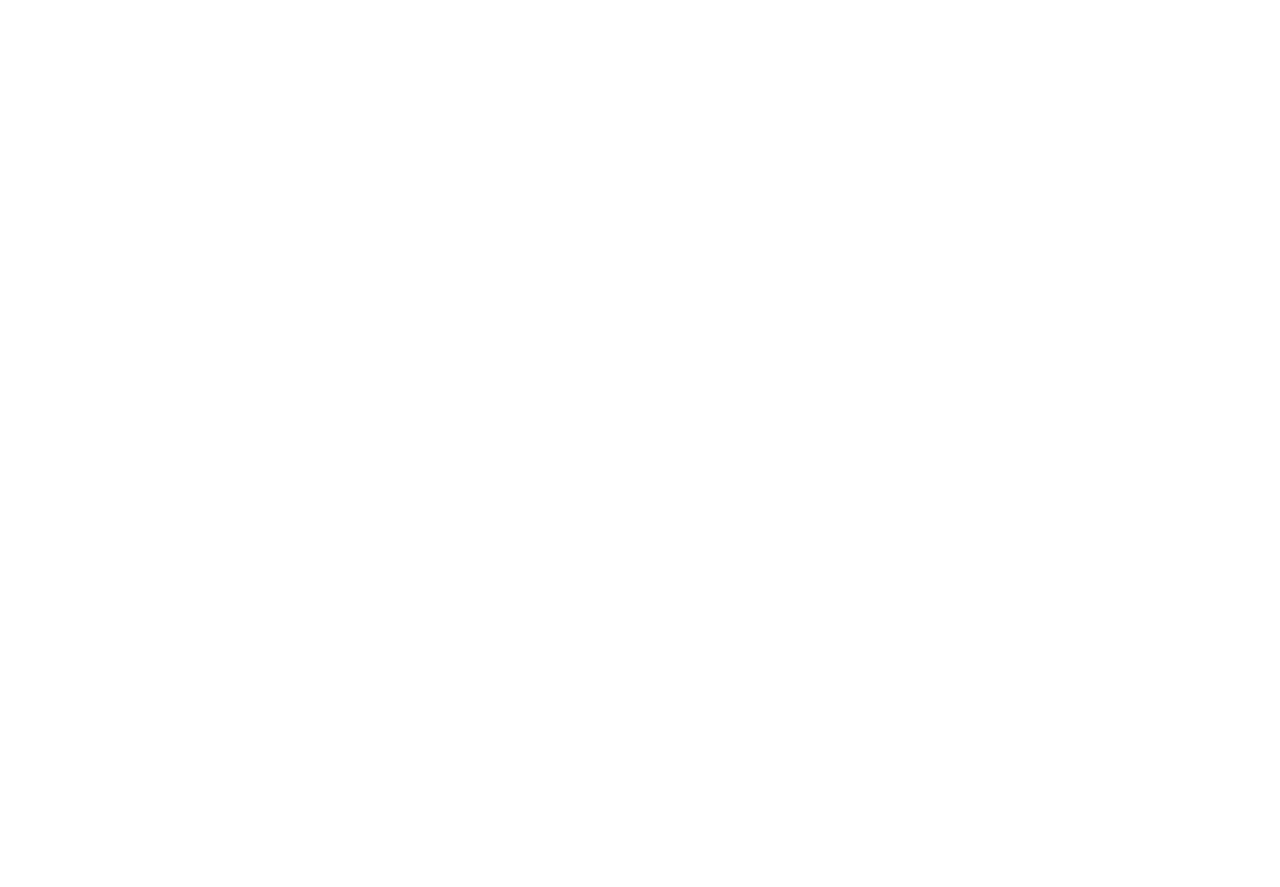
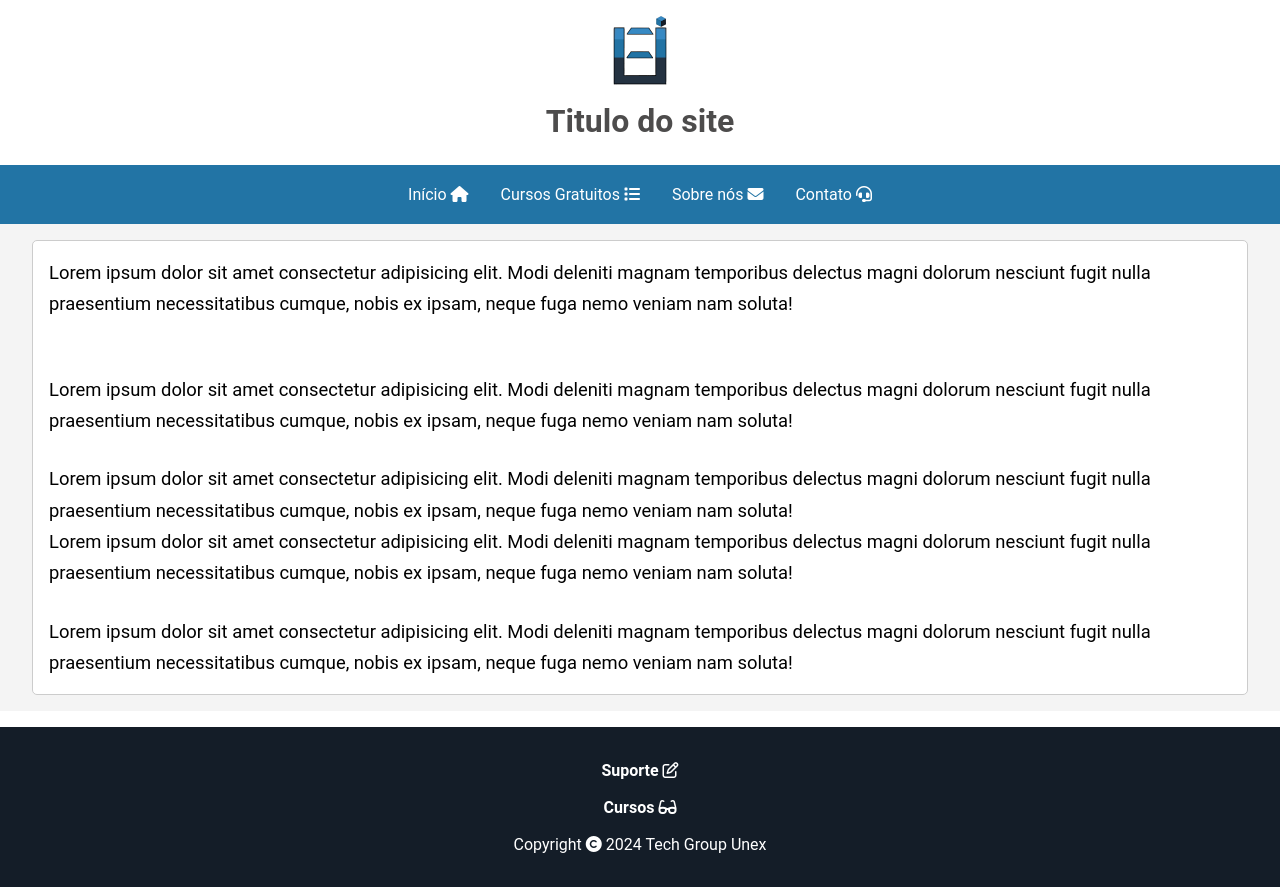
Before and after one commit to Sistemas-2024-2/Site-do-projeto, a plain HTML site: page docs/pagina01.html in a window 1280 px wide. Before the commit the page ends 800 px from the top, so only its background shows below. Drawn offline with Linux system fonts and the light colour scheme; a web font is replaced by a local one.

Commit message:
Adicionando a logo e a segunda pagina

```diff
--- a/docs/pagina01.html
+++ b/docs/pagina01.html
@@ -1,12 +1,58 @@
 <!DOCTYPE html>
-<html lang="pt-br">
+<html lang="pt-BR">
 <head>
     <meta charset="UTF-8">
     <meta name="viewport" content="width=device-width, initial-scale=1.0">
     <title>Projeto</title>
     <link rel="stylesheet" href="style/style.css">
+    <link rel="stylesheet" href="https://cdnjs.cloudflare.com/ajax/libs/font-awesome/6.5.1/css/all.min.css">
+
 </head>
 <body>
+    <header>
+        <img src="Imagens/Logo.png" alt="">
+        <h1>Titulo do site</h1>
+    </header>
+    <nav>
+        <ul>
+            <li><a href="#">Início <i class="fa-solid fa-house"></i> </i></a> </i></li>
+            <li><a href="pagina01.html">Cursos Gratuitos <i class="fa-solid fa-list"></i></a></li>
+            <li><a href="#">Sobre nós <i class="fa-solid fa-envelope"></i></a></li>
+            <li><a href="#">Contato <i class="fa-solid fa-headset"></i></a></li>
+        </ul>
+    </nav>
+    <main>
+        <section class="content">
+            <h2></h2>
 
+            <p>Lorem ipsum dolor sit amet consectetur adipisicing elit. Modi deleniti magnam temporibus delectus magni dolorum nesciunt fugit nulla praesentium necessitatibus cumque, nobis ex ipsam, neque fuga nemo veniam nam soluta!</p>
+            <br>
+            <img>
+            <h2></h2>
+            <p>Lorem ipsum dolor sit amet consectetur adipisicing elit. Modi deleniti magnam temporibus delectus magni dolorum nesciunt fugit nulla praesentium necessitatibus cumque, nobis ex ipsam, neque fuga nemo veniam nam soluta!</p>
+            <img>
+            <p>Lorem ipsum dolor sit amet consectetur adipisicing elit. Modi deleniti magnam temporibus delectus magni dolorum nesciunt fugit nulla praesentium necessitatibus cumque, nobis ex ipsam, neque fuga nemo veniam nam soluta!</p>
+            <h2></h2>
+            <p>Lorem ipsum dolor sit amet consectetur adipisicing elit. Modi deleniti magnam temporibus delectus magni dolorum nesciunt fugit nulla praesentium necessitatibus cumque, nobis ex ipsam, neque fuga nemo veniam nam soluta!</p>
+            <img>
+            <p> Lorem ipsum dolor sit amet consectetur adipisicing elit. Modi deleniti magnam temporibus delectus magni dolorum nesciunt fugit nulla praesentium necessitatibus cumque, nobis ex ipsam, neque fuga nemo veniam nam soluta!</p>
+
+    </main>
+    <footer>
+     <div class="container">
+         <div>
+             <p><strong><a href="#" id="curs1">Suporte</strong></a> <i class="fa-regular fa-pen-to-square"></i></p>
+
+        </div>
+
+         <div class="container1">
+            <p><strong><a href="#" id="curs">Cursos</a></strong> <i class="fa-solid fa-glasses"></i></p>
+
+         </div>
+         <div class="container4">
+            <p> Copyright <i class="fa-solid fa-copyright"></i> 2024 Tech Group Unex </p>
+         </div>
+     </div>
+    </footer>
 </body>
 </html>
--- a/docs/style/style.css
+++ b/docs/style/style.css
@@ -1,41 +1,115 @@
 @font-face {
-    font-family: Roboto-Regular;
-    src: url(../fonts/Roboto-Regular.ttf);
+    font-family:'Roboto';
+    src: url(fonts/Roboto-Regular.ttf);
+
 }
 @font-face {
-    font-family: Roboto-Light;
-    src: url(../fonts/Roboto-Light.ttf);
+    font-family: 'Roboto-Light';
+    src: url(fonts/Roboto-Light.ttf);
+}
+
+
+* {
+    margin: 0;
+    padding: 0;
+    box-sizing: border-box;
+}
+
+
+body {
+    font-family: 'Roboto';
+    line-height: 1.7;
+}
+
+header {
+    background-color: #ffffff;
+    color: rgb(77, 76, 76);
+    padding: 1rem;
+    text-align: center;
+    width: 100%;
+
+}
+nav {
+    width: 100%;
+}
+nav ul {
+    display: flex;
+    justify-content: center;
+    background-color: #2274A5;
+}
+nav ul i {
+    display: flex;
+    justify-content: center;
+    background-color: #2274A5;
+}
+
+nav ul li {
+    list-style: none;
+}
+
+nav ul li a {
+    color: white;
+    padding: 1rem;
+    display: block;
+    text-decoration: none;
+}
+
+nav ul li a:hover {
+    background-color: #3287C1;
+}
+
+main {
+    display: flex;
+    justify-content: space-around;
+    padding: 1rem;
+    background-color: #f4f4f4;
+}
+
+
+.content {
+    flex: 1;
+    margin: 0 1rem;
+    padding: 1rem;
+    background-color: white;
+    border: 1px solid #ccc;
+    border-radius: 5px;
+
+}
+.content p {
+   text-align: left;
+    font-size: 1.15rem;
 }
 
 
 
-* {
-    padding: 0;
-    margin: 0;
-    box-sizing: 0;
+footer {
+    text-align: center;
+    padding: 1rem;
+    background-color: #141D28;
+    color: white;
+    margin-top: 1rem;
+    width: 100%;
 }
+.container {
+    display: flex;
+    width: 100%;
+    height: 08em;
+    gap: 10px;
+    flex-direction: column;
+    flex-wrap: wrap;
+    justify-content: center;
+}
+.container div a {
 
-body {
-    font-family: Roboto-Regular;
-}
-body header h1 {
+    width: 1px;
+    height: 1px;
+    text-decoration: none;
     color: white;
-}
-body header {
-    background-color:  #141D28;
-}
-body header nav {
-    background-color: #2274A5;
-}
-body ul li {
-    font-family: Roboto-Light;
-    list-style: none;
-}
-body ul li a {
-    color: white;
-    text-decoration: none;
 
 }
-body ul li  i {
-    color: white;
+#curs:hover {
+    color:#3287C1 ;
 }
+#curs1:hover {
+    color:#3287C1 ;
+}
--- /dev/null
+++ b/docs/style1.css
@@ -0,0 +1,60 @@
+/* Parte completa do conteudo principal */
+
+main {
+    display: flex;
+    justify-content: space-around;
+    padding: 1rem;
+    background-color: #f4f4f4;
+}
+
+/* Parte de section/classe do parte principal onde vai ter os conteudos videos e textos */
+.content {
+    flex: 1;
+    margin: 0 1rem;
+    padding: 1rem;
+    background-color: white;
+    border: 1px solid #ccc;
+    border-radius: 5px;
+
+}
+.content p {
+   text-align: left;
+    font-size: 1.15rem;
+}
+
+
+
+footer {
+    text-align: center;
+    padding: 1rem;
+    background-color: #141D28;
+    color: white;
+    margin-top: 1rem;
+    width: 100%;
+}
+/* Container do rodape do site */
+.container {
+    display: flex;
+    width: 100%;
+    height: 08em;
+    gap: 10px;
+    flex-direction: column;
+    flex-wrap: wrap;
+    justify-content: center;
+}
+/* DIV DOS LINKS */
+.container div a {
+
+    width: 1px;
+    height: 1px;
+    text-decoration: none;
+    color: white;
+
+}
+
+#curs:hover {
+    color:#3287C1 ;
+}
+#curs1:hover {
+    color:#3287C1 ;
+}
```
Also changed, not shown: docs/index.html (+41 -8 lines), docs/Imagens/Logo.png (added), docs/Imagens/logoOriginal.png (added).
